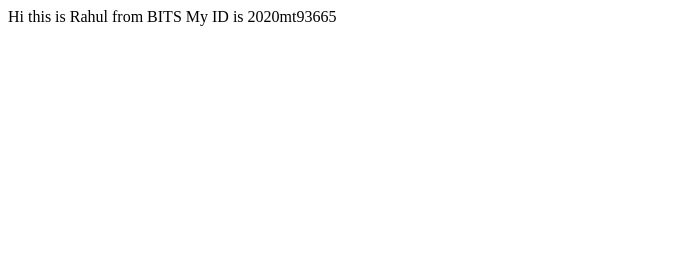
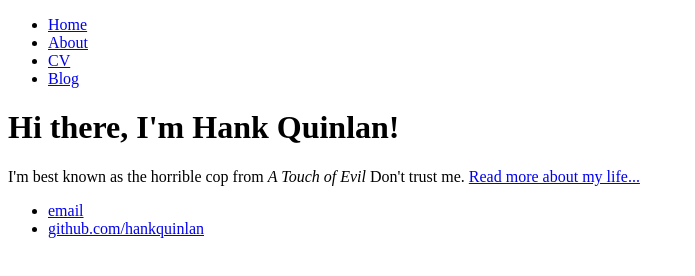
Before and after one commit to rahulbits2020mt93665/rahulbits2020mt93665, a plain HTML site: page index.html in a window 1280 px wide. Shown: the whole page, without its empty margins (0-695 px from the left). Drawn offline with Linux system fonts and the light colour scheme.

Commit message:
Update index.html

```diff
--- a/index.html
+++ b/index.html
@@ -1,2 +1,28 @@
-Hi this is Rahul from BITS
-My ID is 2020mt93665
+<!DOCTYPE html>
+<html>
+	<head>
+		<title>Hank Quinlan, Horrible Cop</title>
+	</head>
+	<body>
+		<nav>
+    		<ul>
+        		<li><a href="/">Home</a></li>
+	        	<li><a href="/about">About</a></li>
+        		<li><a href="/cv">CV</a></li>
+        		<li><a href="/blog">Blog</a></li>
+    		</ul>
+		</nav>
+		<div class="container">
+    		<div class="blurb">
+        		<h1>Hi there, I'm Hank Quinlan!</h1>
+				<p>I'm best known as the horrible cop from <em>A Touch of Evil</em> Don't trust me. <a href="/about">Read more about my life...</a></p>
+    		</div><!-- /.blurb -->
+		</div><!-- /.container -->
+		<footer>
+    		<ul>
+        		<li><a href="mailto:hankquinlanhub@gmail.com">email</a></li>
+        		<li><a href="https://github.com/hankquinlan">github.com/hankquinlan</a></li>
+			</ul>
+		</footer>
+	</body>
+</html>
```
